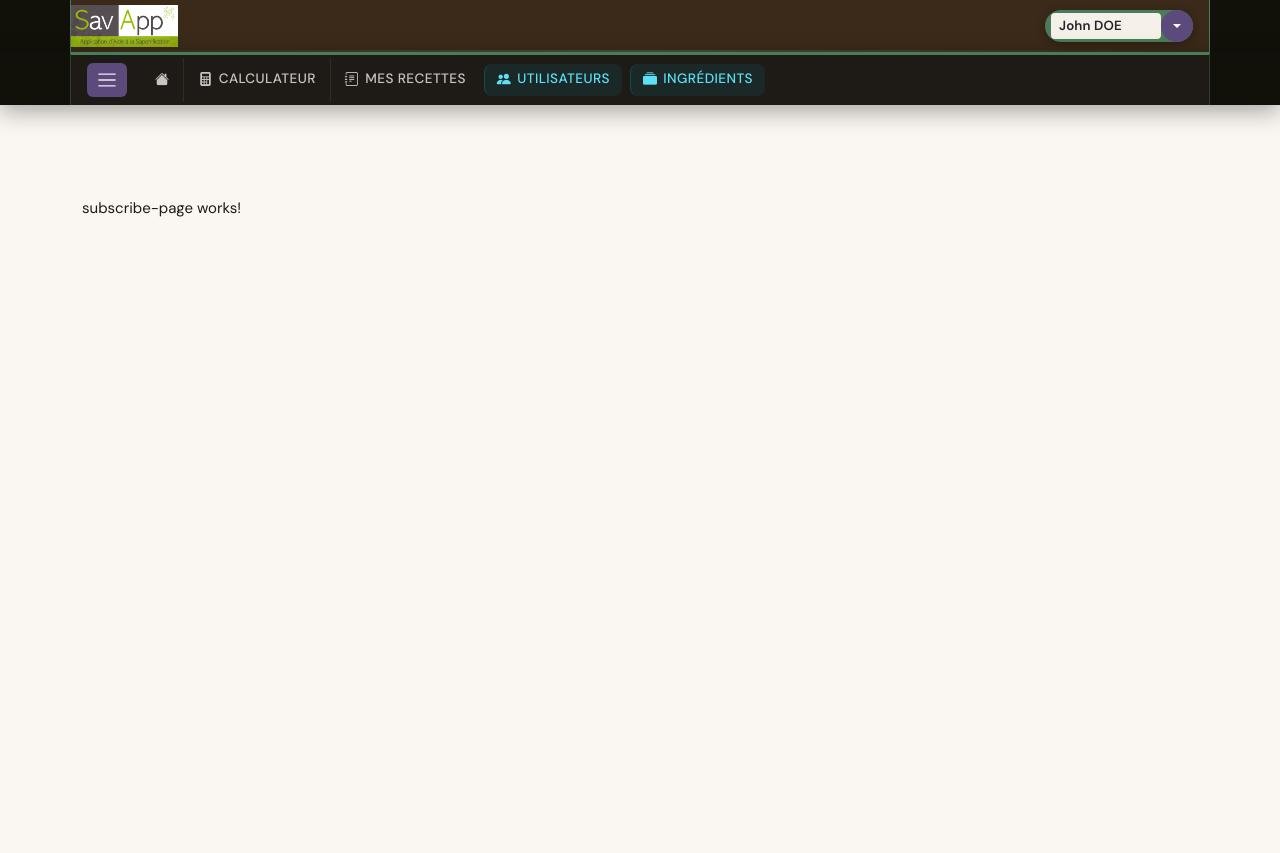
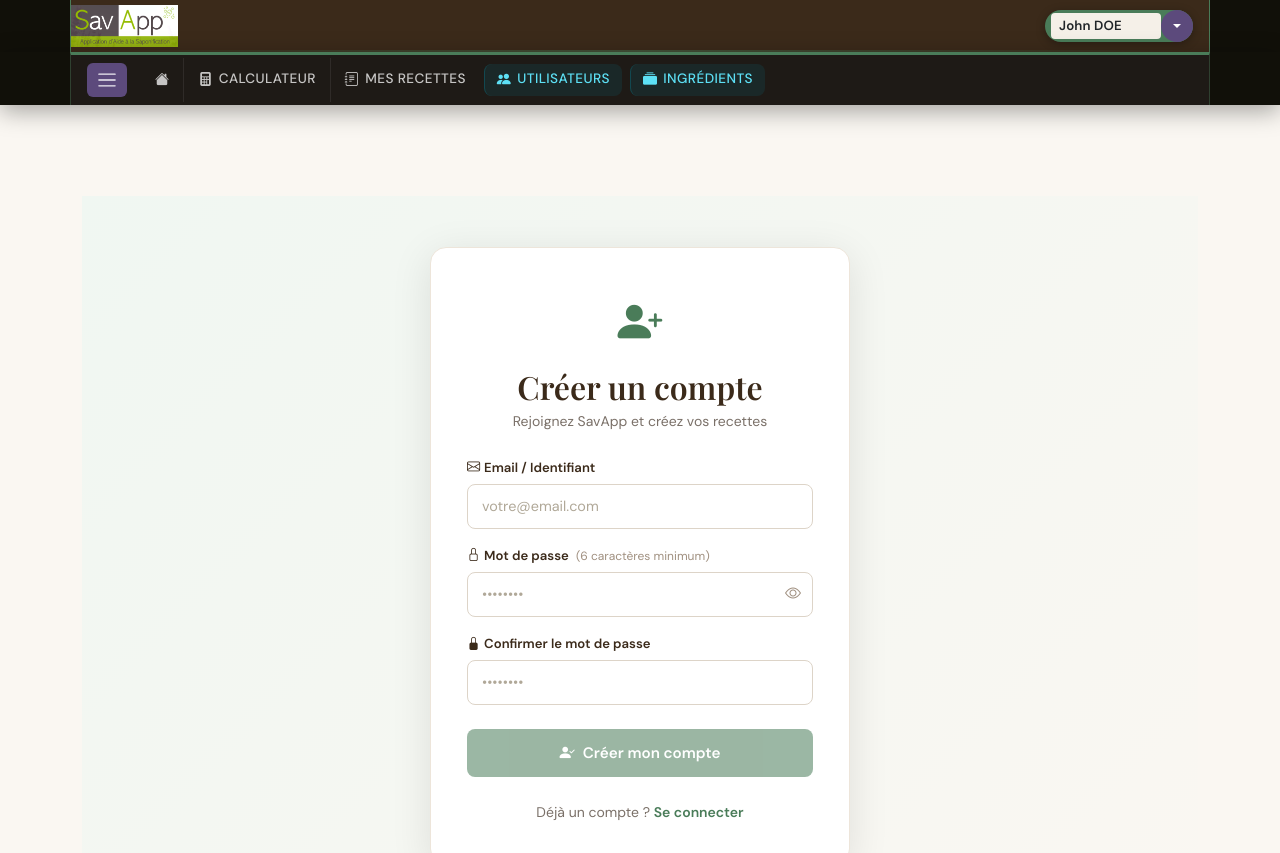
Before and after one commit to victorgms3/sav-app, an Angular app: page /subscribe in a window 1280 px wide. Shown: the top 853 px of the page. Built offline with nearby package versions, Linux system fonts and the light colour scheme.

Commit message:
Ajout de la page d'inscription avec validation du formulaire, gestion des messages de succès et d'erreur, et intégration de l'API pour l'enregistrement des utilisateurs.

```diff
--- a/src/app/pages/subscribe-page/subscribe-page.css
+++ b/src/app/pages/subscribe-page/subscribe-page.css
@@ -1,20 +1,28 @@
-.subscribe-container {
-  display: flex;
-  justify-content: center;
-  padding: 50px 20px;
+/* Réutilise exactement les styles de login-page.css */
+@import '../login-page/login-page.css';
+
+/* Spécificités inscription */
+.login-hint {
+  font-size: .75rem;
+  font-weight: 400;
+  color: #a09080;
+  margin-left: 4px;
 }
 
-.form-grid {
-  background: var(--white);
-  padding: 30px;
-  border-radius: 15px;
-  box-shadow: var(--shadow);
-  width: 100%;
-  max-width: 600px;
+.login-input-error {
+  border-color: #c0392b !important;
+  box-shadow: 0 0 0 3px rgba(192, 57, 43, .12) !important;
 }
 
-.form-header {
-  border-bottom: 2px solid var(--beige-light);
-  margin-bottom: 20px;
-  padding-bottom: 10px;
+.login-field-error {
+  font-size: .78rem;
+  color: #c0392b;
+  margin-top: 4px;
+  margin-bottom: 0;
 }
+
+.login-alert-success {
+  background: #eefaf2;
+  border: 1.5px solid #b2e4c5;
+  color: #1a6e3a;
+}
--- a/src/app/pages/subscribe-page/subscribe-page.html
+++ b/src/app/pages/subscribe-page/subscribe-page.html
@@ -1 +1,112 @@
-<p>subscribe-page works!</p>
+<div class="login-container">
+  <div class="login-card">
+
+    <!-- En-tête -->
+    <div class="login-header text-center mb-4">
+      <i class="bi bi-person-plus-fill login-icon"></i>
+      <h1 class="login-title">Créer un compte</h1>
+      <p class="login-subtitle">Rejoignez SavApp et créez vos recettes</p>
+    </div>
+
+    <!-- Succès -->
+    @if (successMsg) {
+      <div class="login-alert login-alert-success d-flex align-items-center gap-2 mb-3">
+        <i class="bi bi-check-circle-fill"></i>
+        <span>{{ successMsg }}</span>
+      </div>
+    }
+
+    <!-- Erreur -->
+    @if (errorMsg) {
+      <div class="login-alert d-flex align-items-center gap-2 mb-3">
+        <i class="bi bi-exclamation-triangle-fill"></i>
+        <span>{{ errorMsg }}</span>
+      </div>
+    }
+
+    <!-- Formulaire -->
+    <div class="login-form">
+
+      <!-- Identifiant -->
+      <div class="login-field mb-3">
+        <label class="login-label" for="identifier">
+          <i class="bi bi-envelope me-1"></i>Email / Identifiant
+        </label>
+        <input
+          id="identifier"
+          type="text"
+          class="login-input"
+          [(ngModel)]="identifier"
+          placeholder="votre@email.com"
+          autocomplete="username"
+          [disabled]="isLoading"
+        />
+      </div>
+
+      <!-- Mot de passe -->
+      <div class="login-field mb-3">
+        <label class="login-label" for="password">
+          <i class="bi bi-lock me-1"></i>Mot de passe
+          <span class="login-hint">(6 caractères minimum)</span>
+        </label>
+        <div class="login-input-wrap">
+          <input
+            id="password"
+            [type]="showPassword ? 'text' : 'password'"
+            class="login-input"
+            [(ngModel)]="password"
+            placeholder="••••••••"
+            autocomplete="new-password"
+            [disabled]="isLoading"
+          />
+          <button type="button" class="login-eye-btn" (click)="showPassword = !showPassword">
+            <i class="bi" [class.bi-eye]="!showPassword" [class.bi-eye-slash]="showPassword"></i>
+          </button>
+        </div>
+      </div>
+
+      <!-- Confirmation -->
+      <div class="login-field mb-4">
+        <label class="login-label" for="confirm">
+          <i class="bi bi-lock-fill me-1"></i>Confirmer le mot de passe
+        </label>
+        <input
+          id="confirm"
+          [type]="showPassword ? 'text' : 'password'"
+          class="login-input"
+          [class.login-input-error]="passwordMismatch"
+          [(ngModel)]="confirm"
+          placeholder="••••••••"
+          autocomplete="new-password"
+          [disabled]="isLoading"
+          (keyup.enter)="onSubmit()"
+        />
+        @if (passwordMismatch) {
+          <p class="login-field-error">Les mots de passe ne correspondent pas.</p>
+        }
+      </div>
+
+      <!-- Bouton -->
+      <button
+        type="button"
+        class="login-submit w-100"
+        (click)="onSubmit()"
+        [disabled]="isLoading || !isFormValid"
+      >
+        @if (isLoading) {
+          <span class="login-spinner me-2"></span>Création en cours…
+        } @else {
+          <i class="bi bi-person-check-fill me-2"></i>Créer mon compte
+        }
+      </button>
+
+    </div>
+
+    <!-- Lien connexion -->
+    <p class="login-register text-center mt-4">
+      Déjà un compte ?
+      <a routerLink="/login" class="login-link">Se connecter</a>
+    </p>
+
+  </div>
+</div>
--- a/src/app/pages/subscribe-page/subscribe-page.ts
+++ b/src/app/pages/subscribe-page/subscribe-page.ts
@@ -1,11 +1,77 @@
 import { Component } from '@angular/core';
+import { CommonModule } from '@angular/common';
+import { FormsModule } from '@angular/forms';
+import { Router, RouterModule } from '@angular/router';
+import { HttpClient } from '@angular/common/http';
 
 @Component({
   selector: 'app-subscribe-page',
-  imports: [],
+  imports: [CommonModule, FormsModule, RouterModule],
   templateUrl: './subscribe-page.html',
   styleUrl: './subscribe-page.css',
 })
 export class SubscribePage {
 
+  // ── Champs du formulaire ─────────────────────────────────────
+  identifier: string = '';   // email / identifiant
+  password:   string = '';
+  confirm:    string = '';
+
+  // ── États ────────────────────────────────────────────────────
+  isLoading:    boolean = false;
+  errorMsg:     string  = '';
+  successMsg:   string  = '';
+  showPassword: boolean = false;
+
+  private readonly API_URL = 'http://localhost:8080/auth/register';
+
+  constructor(
+    private http:   HttpClient,
+    private router: Router
+  ) {}
+
+  // ── Validation locale ────────────────────────────────────────
+  get passwordMismatch(): boolean {
+    return this.confirm.length > 0 && this.password !== this.confirm;
+  }
+
+  get isFormValid(): boolean {
+    return (
+      this.identifier.trim().length > 0 &&
+      this.password.length >= 6 &&
+      this.password === this.confirm
+    );
+  }
+
+  // ── Soumission ───────────────────────────────────────────────
+  onSubmit(): void {
+    if (!this.isFormValid) return;
+
+    this.isLoading  = true;
+    this.errorMsg   = '';
+    this.successMsg = '';
+
+    const payload = {
+      identifier: this.identifier.trim(),
+      password:   this.password,
+    };
+
+    this.http.post(this.API_URL, payload).subscribe({
+      next: () => {
+        this.isLoading  = false;
+        this.successMsg = 'Compte créé ! Vous pouvez vous connecter.';
+        setTimeout(() => this.router.navigate(['/login']), 1500);
+      },
+      error: (err: any) => {
+        this.isLoading = false;
+        if (err.status === 409) {
+          this.errorMsg = 'Cet identifiant est déjà utilisé.';
+        } else if (err.status === 0) {
+          this.errorMsg = 'Impossible de contacter le serveur.';
+        } else {
+          this.errorMsg = `Erreur ${err.status} : inscription impossible.`;
+        }
+      },
+    });
+  }
 }
```
